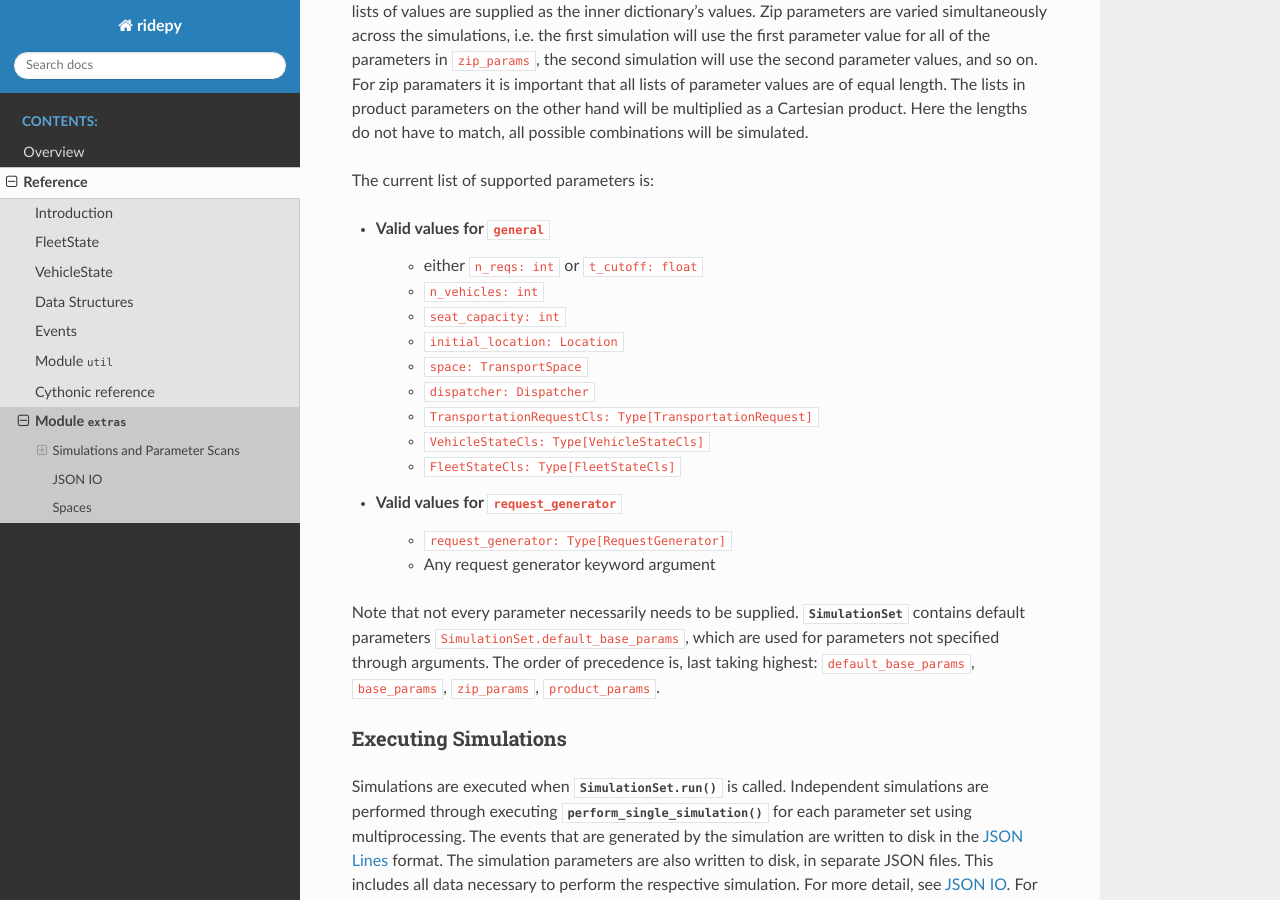
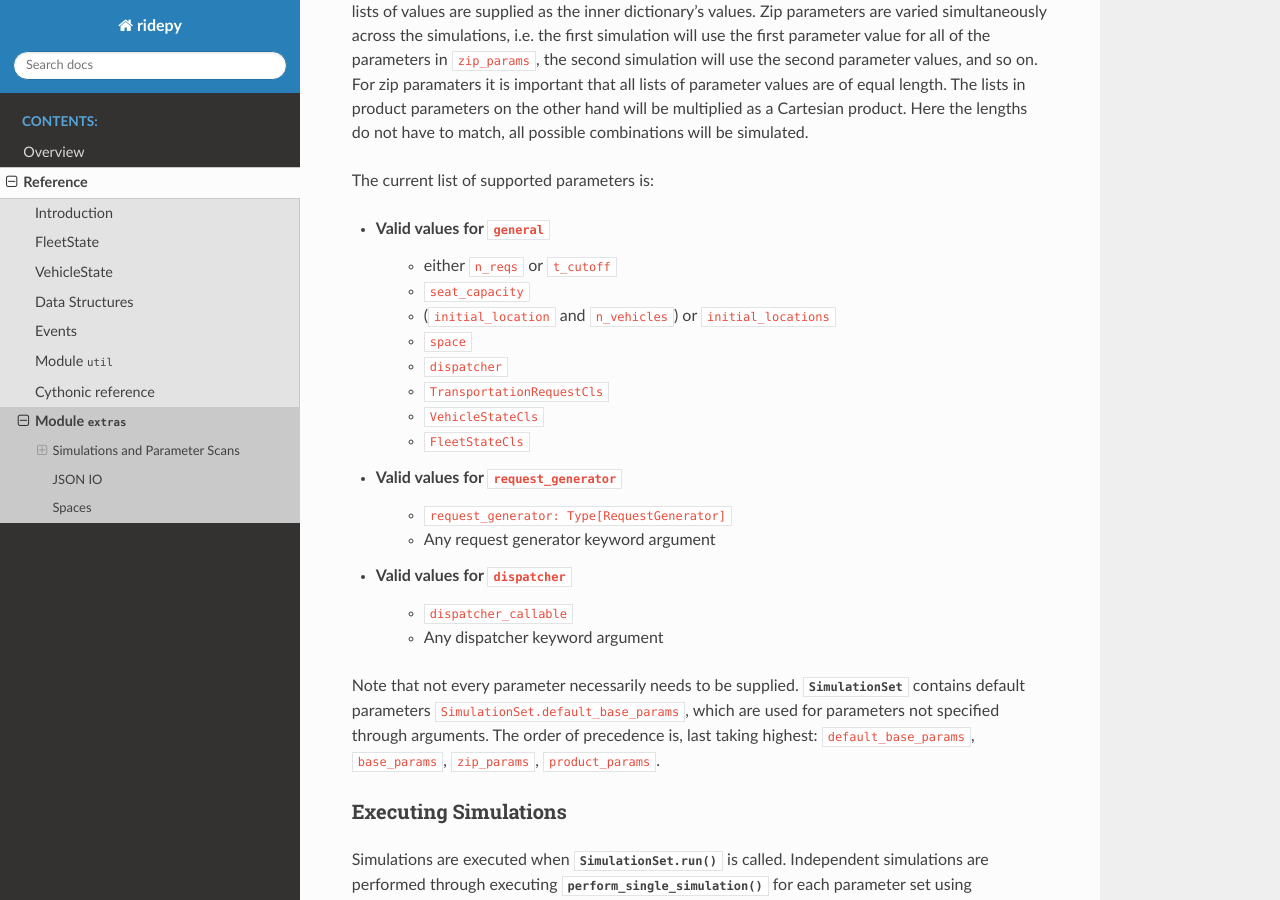
Before and after one commit to PhysicsOfMobility/ridepy, a Sphinx documentation site: the page built from doc/extras.rst, in a window 1280 px wide and 900 px high, scrolled down 778 px. Built offline with Sphinx 7.4.7 and the Read the Docs theme 2.0.0, drawn with Linux system fonts in a browser that asks for light colours.

Commit message:
doc updated

```diff
--- a/doc/extras.rst
+++ b/doc/extras.rst
@@ -49,18 +49,20 @@ combinations will be simulated.
 The current list of supported parameters is:
 
 * Valid values for ``general``
-    * either ``n_reqs: int`` or ``t_cutoff: float``
-    * ``n_vehicles: int``
-    * ``seat_capacity: int``
-    * ``initial_location: Location``
-    * ``space: TransportSpace``
-    * ``dispatcher: Dispatcher``
-    * ``TransportationRequestCls: Type[TransportationRequest]``
-    * ``VehicleStateCls: Type[VehicleStateCls]``
-    * ``FleetStateCls: Type[FleetStateCls]``
+    * either ``n_reqs``  or ``t_cutoff``
+    * ``seat_capacity``
+    * (``initial_location`` and ``n_vehicles``) or ``initial_locations``
+    * ``space``
+    * ``dispatcher``
+    * ``TransportationRequestCls``
+    * ``VehicleStateCls``
+    * ``FleetStateCls``
 * Valid values for ``request_generator``
     * ``request_generator: Type[RequestGenerator]``
     * Any request generator keyword argument
+* Valid values for ``dispatcher``
+    * ``dispatcher_callable``
+    * Any dispatcher keyword argument
 
 
 Note that not every parameter necessarily needs to be supplied. `SimulationSet` contains
```
